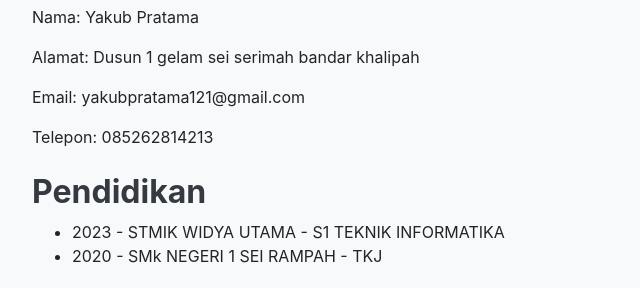
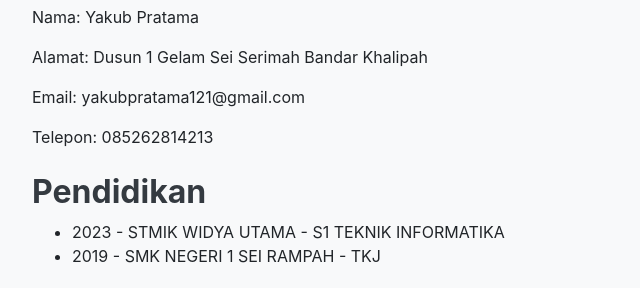
Before and after one commit to Yakubpratama01/biodata, a plain HTML site: page index.html in a window 1280 px wide. Shown: the part 335-623 px from the top of the page, 53-693 px from the left. Drawn offline with nearby package versions, Linux system fonts and the light colour scheme.

Commit message:
Update index.html
UPDATE dari WEB

```diff
--- a/index.html
+++ b/index.html
@@ -21,7 +21,7 @@
     <div class="mt-4">
         <h2><b>Identitas Diri</b></h2>
         <p>Nama: Yakub Pratama </p>
-        <p>Alamat: Dusun 1 gelam sei serimah bandar khalipah </p>
+        <p>Alamat: Dusun 1 Gelam Sei Serimah Bandar Khalipah </p>
         <p>Email: yakubpratama121@gmail.com</p>
         <p>Telepon: 085262814213</p>
     </div>
@@ -30,7 +30,7 @@
         <h2><b>Pendidikan</b></h2>
         <ul>
             <li>2023 - STMIK WIDYA UTAMA - S1 TEKNIK INFORMATIKA</li>
-            <li>2020 - SMk NEGERI 1 SEI RAMPAH - TKJ </li>
+            <li>2019 - SMK NEGERI 1 SEI RAMPAH - TKJ </li>
         </ul>
     </div>
 
```
